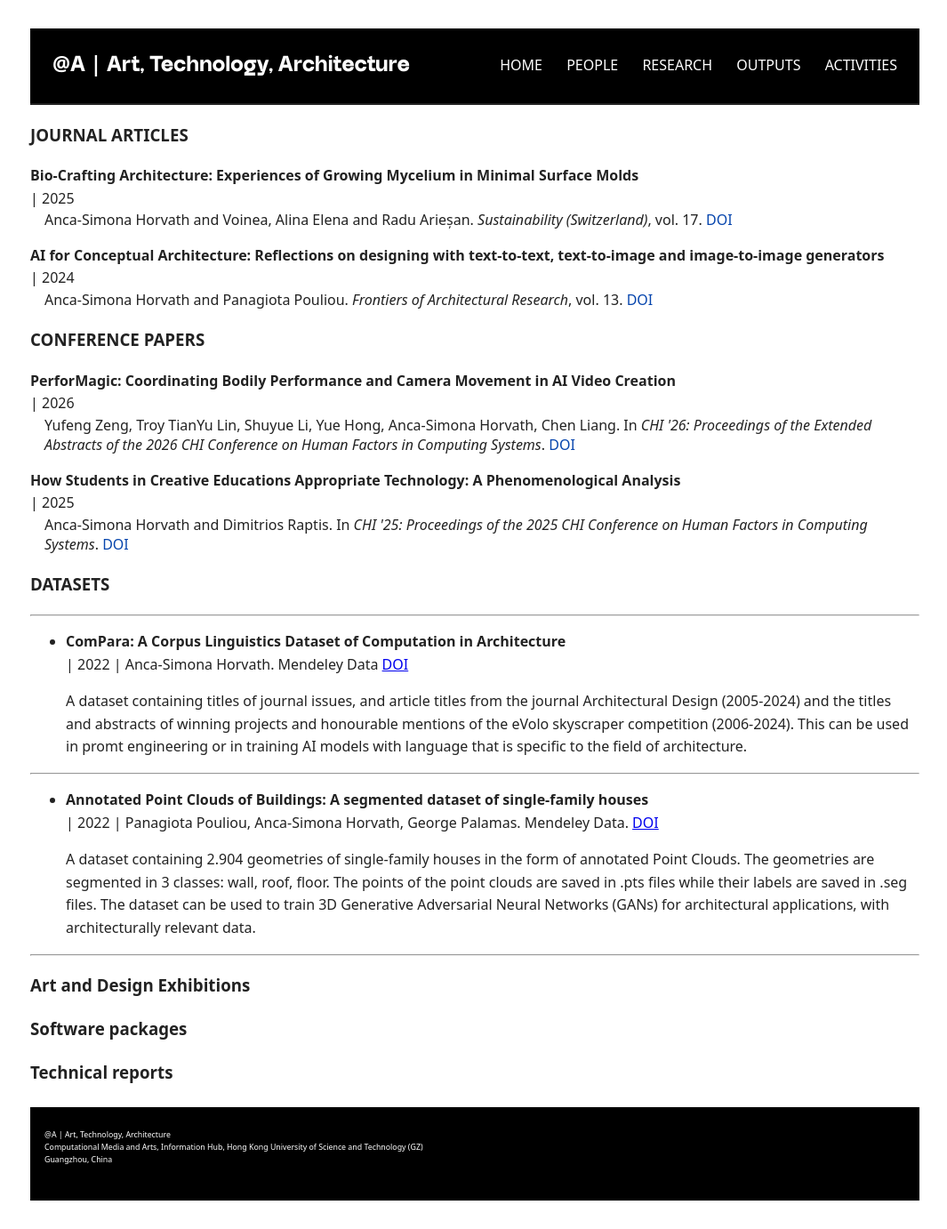
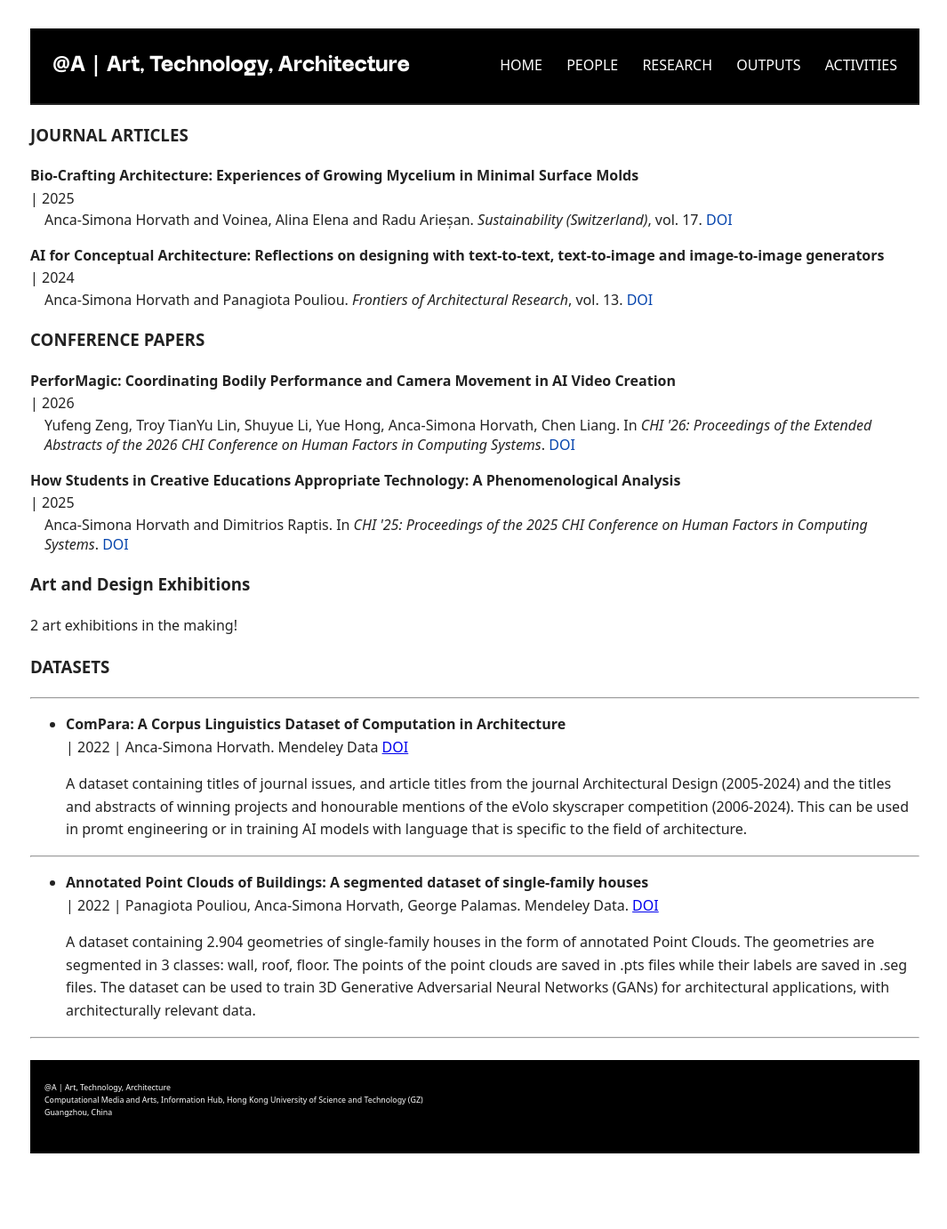
Before and after one commit to anqua/at-a, a Jekyll site: the page built from outputs.md, in a window 1280 px wide. Shown: the whole page at 89% size, without its empty margins (106-1171 px from the left). Built offline with Jekyll 4.4.1, drawn with Linux system fonts in a browser that asks for light colours; some web fonts are replaced; after the commit the page ends 1329 px from its top, so only the background shows below that.

Commit message:
Update outputs.md

```diff
--- a/outputs.md
+++ b/outputs.md
@@ -33,7 +33,8 @@ title: Outputs
 
 </div>
 
-
+<h3>Art and Design Exhibitions</h3>
+2 art exhibitions in the making!
 
 <h3>DATASETS</h3>
 
@@ -51,6 +52,3 @@ title: Outputs
   A dataset containing 2.904 geometries of single-family houses in the form of annotated Point Clouds. The geometries are segmented in 3 classes: wall, roof, floor. The points of the point clouds are saved in .pts files while their labels are saved in .seg files. The dataset can be used to train 3D Generative Adversarial Neural Networks (GANs) for architectural applications, with architecturally relevant data.
 
 ---
-<h3>Art and Design Exhibitions</h3>
-<h3>Software packages</h3>
-<h3>Technical reports</h3>
```
